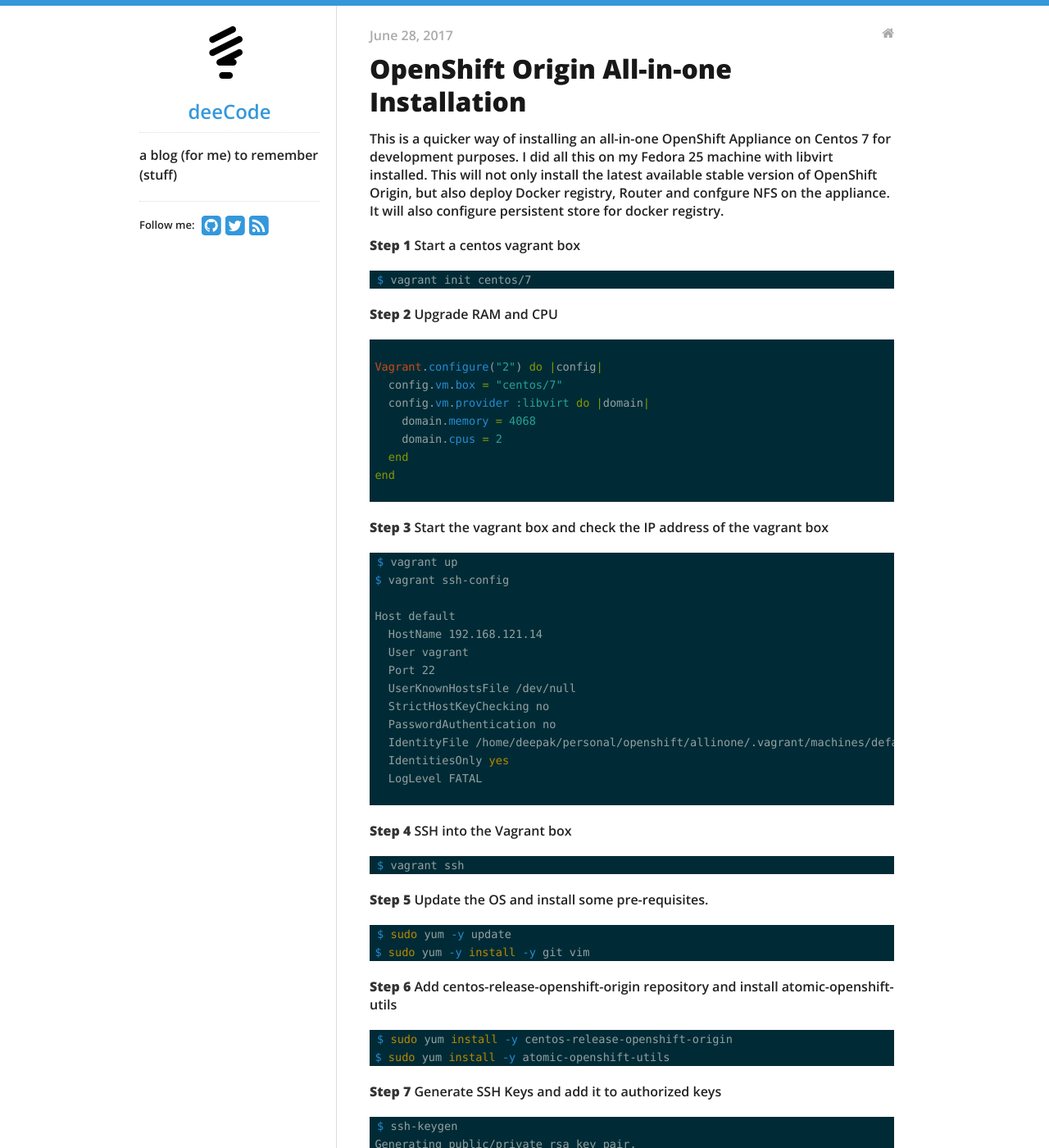
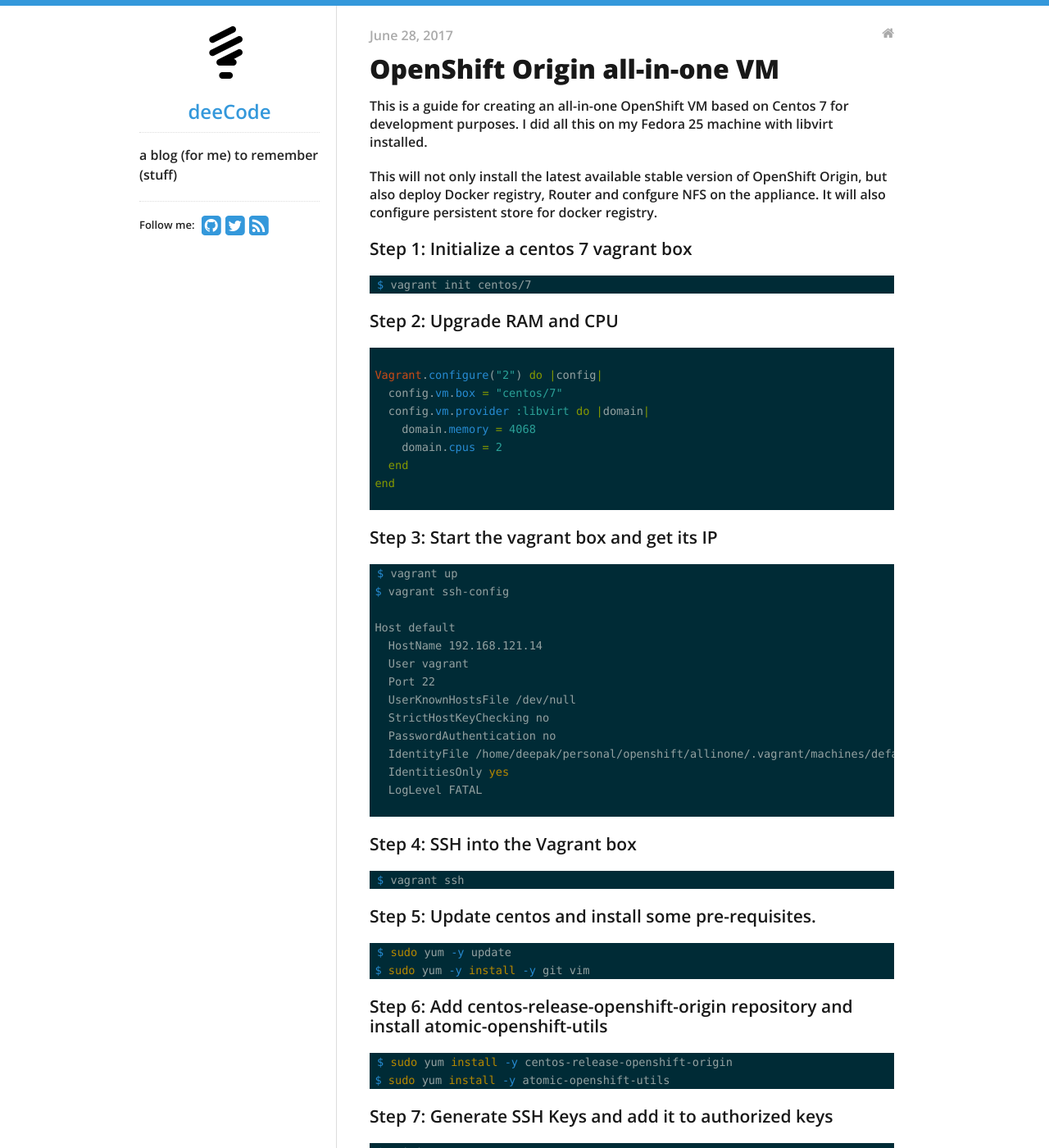
Before and after one commit to deepaksrivastav/deepaksrivastav.github.io, a Jekyll site: the page built from _posts/2017-06-28-openshift-origin-installation.md, in a window 1280 px wide and 1400 px high. Shown: the whole window at 82% size. Built offline with Jekyll 4.4.1, drawn with Linux system fonts in a browser that asks for light colours; nearby versions of some CDN libraries; some of the changed text lies outside the part shown.

Commit message:
fixed formatting in origin installation post and added automated origin installation post

````diff
--- a/_posts/2017-06-28-openshift-origin-installation.md
+++ b/_posts/2017-06-28-openshift-origin-installation.md
@@ -1,20 +1,21 @@
 ---
 layout: post
-title: "OpenShift Origin All-in-one Installation"
+title: "OpenShift Origin all-in-one VM"
 date: 2017-06-28 09:36
 categories: openshift containers
 ---
 
-This is a quicker way of installing an all-in-one OpenShift Appliance on Centos 7 for development purposes. I did all this on my Fedora 25 machine with libvirt installed.
+This is a guide for creating an all-in-one OpenShift VM based on Centos 7 for development purposes. I did all this on my Fedora 25 machine with libvirt installed.
+
 This will not only install the latest available stable version of OpenShift Origin, but also deploy Docker registry, Router and confgure NFS on the appliance. It will also configure persistent store for docker registry.
 
-**Step 1** Start a centos vagrant box
+### Step 1: Initialize a centos 7 vagrant box
 
 ``` bash
 $ vagrant init centos/7
 ```
 
-**Step 2** Upgrade RAM and CPU
+### Step 2: Upgrade RAM and CPU
 
 ``` ruby
 
@@ -28,8 +29,7 @@ end
 
 ```
 
-**Step 3** Start the vagrant box and check the IP address of the vagrant box
-
+### Step 3: Start the vagrant box and get its IP
 ``` bash
 $ vagrant up
 $ vagrant ssh-config
@@ -41,31 +41,31 @@ Host default
   UserKnownHostsFile /dev/null
   StrictHostKeyChecking no
   PasswordAuthentication no
-  IdentityFile /home/deepak/personal/openshift/allinone/.vagrant/machines/default/libvirt/private_key
+  IdentityFile /home/deepak/personal/openshift/allinone/.vagrant/machines/default/libvirt/private_keyThis is a vagrant file which provisions an all-in-one OpenShift Origin installation. I mainly use this for development purposes.
   IdentitiesOnly yes
   LogLevel FATAL
 
 ```
 
-**Step 4** SSH into the Vagrant box
+### Step 4: SSH into the Vagrant box
 
 ``` bash
 $ vagrant ssh
 ```
 
-**Step 5** Update the OS and install some pre-requisites.
+### Step 5: Update centos and install some pre-requisites.
 ``` bash
 $ sudo yum -y update
 $ sudo yum -y install -y git vim
 ```
 
-**Step 6** Add centos-release-openshift-origin repository and install atomic-openshift-utils
+### Step 6: Add centos-release-openshift-origin repository and install atomic-openshift-utils
 ``` bash
 $ sudo yum install -y centos-release-openshift-origin
 $ sudo yum install -y atomic-openshift-utils
 ```
 
-**Step 7** Generate SSH Keys and add it to authorized keys
+### Step 7: Generate SSH Keys and add it to authorized keys
 ``` bash
 $ ssh-keygen
 Generating public/private rsa key pair.
@@ -92,7 +92,7 @@ The key's randomart image is:
 $ cat .ssh/id_rsa.pub >> .ssh/authorized_keys
 ```
 
-**Step 8** Ansible inventory file at /etc/ansible/hosts
+### Step 8: Ansible inventory file at /etc/ansible/hosts
 ``` ini
 [OSEv3:children]
 masters
@@ -124,7 +124,7 @@ IP_OF_VAGRANT_BOX openshift_node_labels="{'region': 'infra', 'zone': 'default'}"
 
 ```
 
-**Step 9** Check connectivity with ansible. You will see the Host authenticity prompt only for the first time.
+### Step 9: Check connectivity with ansible. You will see the Host authenticity prompt only for the first time.
 ``` bash
 $ ansible -i inventory all -m ping
 The authenticity of host '192.168.121.14 (192.168.121.14)' can't be established.
@@ -138,19 +138,19 @@ Are you sure you want to continue connecting (yes/no)? yes
 
 ```
 
-**Step 10** Install OpenShift.
+### Step 10: Install OpenShift.
 ``` bash
 $ ansible-playbook /usr/share/ansible/openshift-ansible/playbooks/byo/config.yml
 ```
 
 This will take a while to complete and the last few lines should looks like this
 ```
-PLAY RECAP *********************************************************************
+PLAY RECAP ::::::::::::::::::::::::::::::::::*
 192.168.121.14             : ok=575  changed=165  unreachable=0    failed=0
 localhost                  : ok=15   changed=0    unreachable=0    failed=0
 ```
 
-**Step 11** Check version of OCP installed and if router and registry were deployed
+### Step 11: Check version of OCP installed and if router and registry were deployed
 ``` bash
 # check version of openshift installed
 $  oc version
@@ -170,7 +170,7 @@ registry-console-1-pm95f   1/1       Running   0          3m
 router-1-ufwot             1/1       Running   0          3m
 ```
 
-**Step 12** Check if NFS shares were created and that registry uses it
+### Step 12: Check if NFS shares were created and that registry uses it
 ``` bash
 # Check location of NFS Shares
 $ showmount -e
@@ -185,10 +185,12 @@ NAME              CAPACITY   ACCESSMODES   RECLAIMPOLICY   STATUS    CLAIM
 registry-volume   5Gi        RWX           Retain          Bound     default/registry-claim             6m
 ```
 
-**Step 13** Create htpasswd file, add some users and assign roles (htpasswd -bc /etc/origin/master/htpasswd username password)
+### Step 13: Create htpasswd file, add some users and assign roles (htpasswd -bc /etc/origin/master/htpasswd username password)
 ``` bash
 $ sudo htpasswd -bc /etc/origin/master/htpasswd admin admin
 $ oadm policy add-cluster-role-to-user cluster-admin admin
 ```
 
-**Step 14** Login into openshift console at https://IP_OF_VAGRANT_BOX:8443
+### Step 14: Login into openshift console
+
+Login into OpenShift Console at https://IP_OF_VAGRANT_BOX:8443
````
Also changed, not shown: _posts/2017-06-28-automated-origin-vm.md (added, +39 -0 lines).
